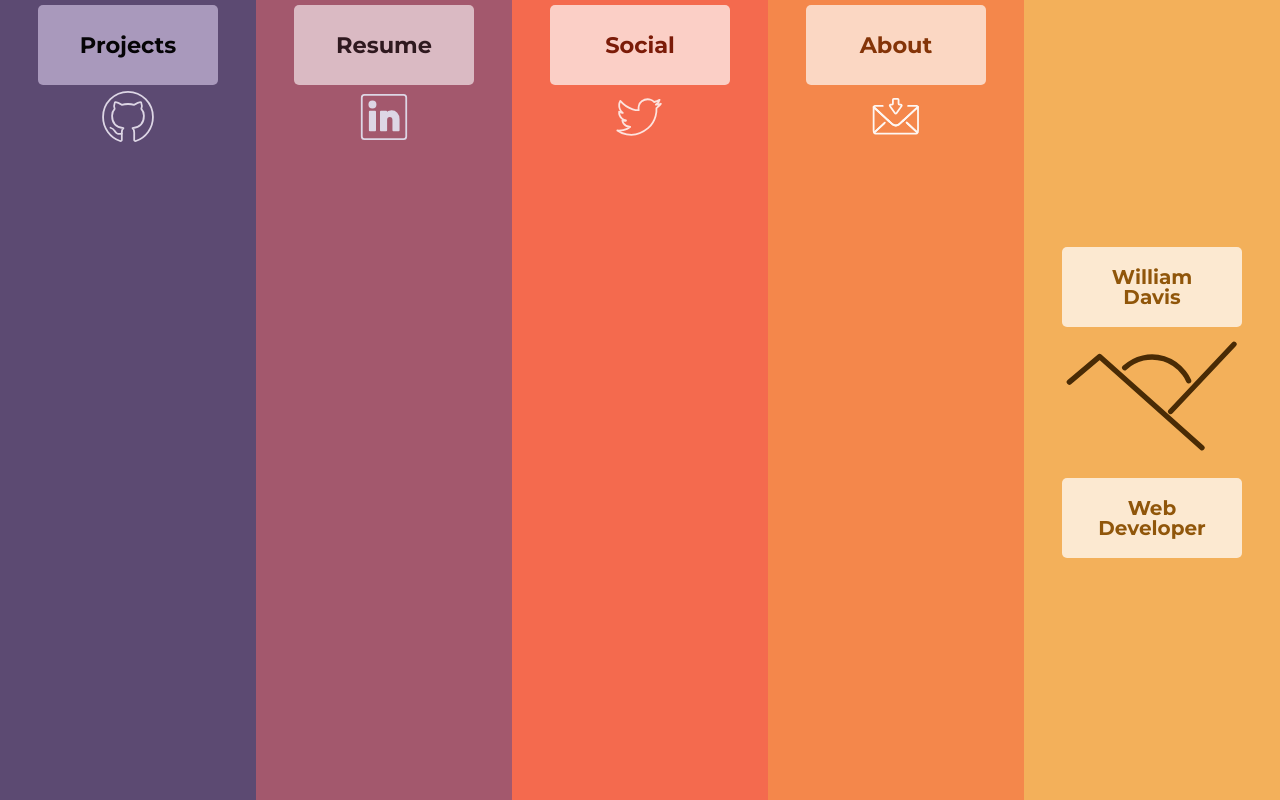
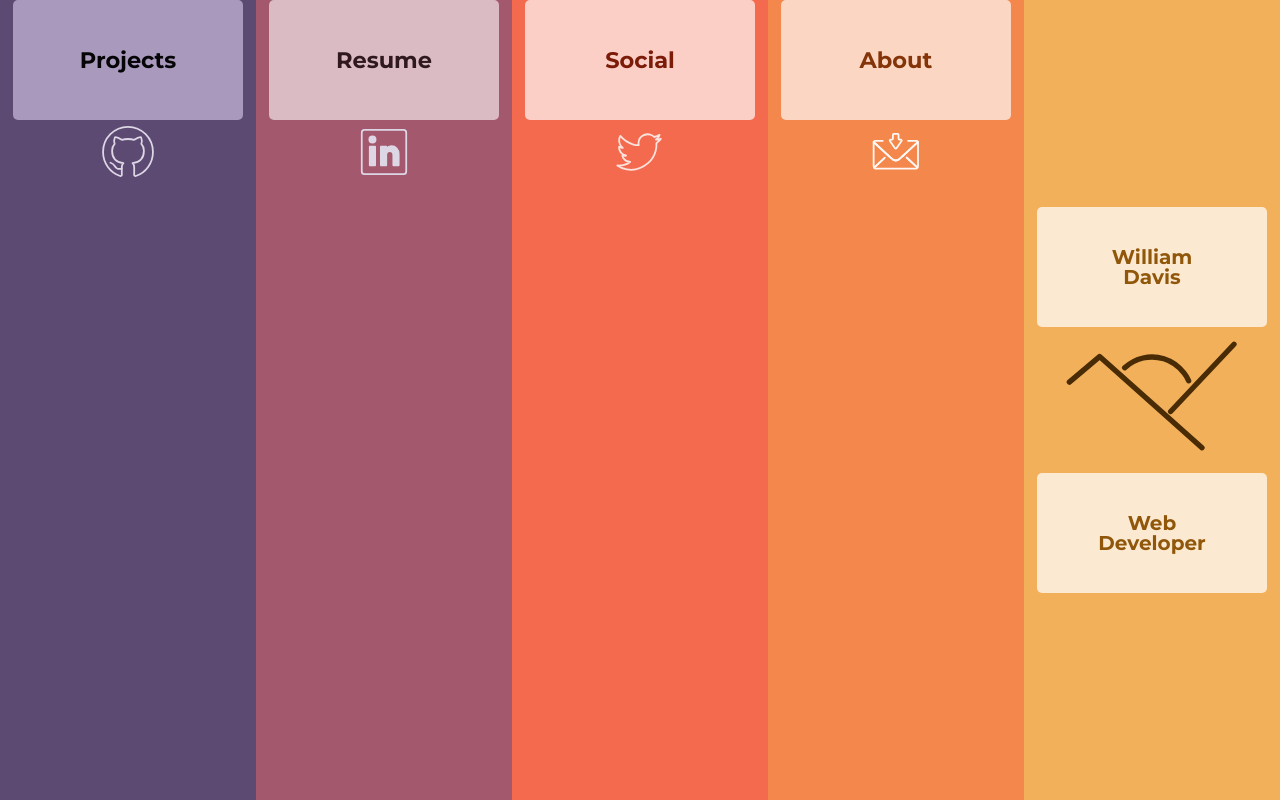
Before and after one commit to dayvista/portfolio-website, a React app: page / in a window 1280 px wide. Built offline with nearby package versions, Linux system fonts and the light colour scheme.

Commit message:
Further progress on responsiveness.

```diff
--- a/src/components/Sections/About.js
+++ b/src/components/Sections/About.js
@@ -1,4 +1,4 @@
-import React from "react";
+import React, { useEffect } from "react";
 import { BrowserRouter as Router, Route, Switch } from "react-router-dom";
 import { Link } from "react-router-dom";
 import { animated, useSpring } from "react-spring";
@@ -6,6 +6,8 @@ import { animated, useSpring } from "react-spring";
 import Icon from "../Icon/IconIndex";
 
 import AboutToggle from "./SectionToggles/AboutToggle";
+
+const AnimatedLink = animated(Link);
 
 const About = ({ index, mobileViewportPortrait, changeIndex, sectionData }) => {
   const sectionSpring = useSpring({
@@ -19,13 +21,40 @@ const About = ({ index, mobileViewportPortrait, changeIndex, sectionData }) => {
   const sectionMobileSpring = useSpring({
     height:
       index === null ? "20%" : index === `${sectionData.name}` ? "80%" : "5%",
+    flexDirection:
+      (index === `${sectionData.name}`) & mobileViewportPortrait
+        ? "column"
+        : "row",
     from: {
       height: "20%",
+      flexDirection: "row",
+    },
+  });
+
+  const linkSpring = useSpring({
+    cursor: index === `${sectionData.name}` ? "default" : "pointer",
+    from: {
+      cursor: "pointer",
+    },
+  });
+
+  const linkMobileSpring = useSpring({
+    opacity: index === `${sectionData.name}` ? 0 : 1,
+    width: index === `${sectionData.name}` ? "0%" : "45%",
+    height: index === `${sectionData.name}` ? "0%" : "60%",
+    from: {
+      opacity: 1,
+      width: "45%",
+      height: "60%",
     },
   });
 
   const textSpring = useSpring({
-    opacity: (index === null) | (index === `${sectionData.name}`) ? 1 : 0,
+    opacity:
+      (index === null) |
+      ((index === `${sectionData.name}`) & !mobileViewportPortrait)
+        ? 1
+        : 0,
     from: {
       opacity: 1,
     },
@@ -33,11 +62,12 @@ const About = ({ index, mobileViewportPortrait, changeIndex, sectionData }) => {
 
   const iconSpring = useSpring({
     width: index === null ? "5vw" : "0vw",
+    height: index === null ? "5%" : "0%",
     opacity: index === null ? 1 : 0,
     pointerEvents: index === null ? "auto" : "none",
-
     from: {
       width: "5vw",
+      height: "5%",
       opacity: 1,
       pointerEvents: "auto",
     },
@@ -53,23 +83,14 @@ const About = ({ index, mobileViewportPortrait, changeIndex, sectionData }) => {
         className={`main-section ${sectionData.name}-section`}
         style={!mobileViewportPortrait ? sectionSpring : sectionMobileSpring}
       >
-        <Link
+        <AnimatedLink
           className={`title-text main-text ${sectionData.name}-title`}
           to="about"
           onClick={handleClick}
-          style={
-            index === `${sectionData.name}`
-              ? {
-                  cursor: "default",
-                  MozBoxShadow: "none",
-                  WebkitBoxShadow: "none",
-                  boxShadow: "none",
-                }
-              : { cursor: "pointer" }
-          }
+          style={!mobileViewportPortrait ? linkSpring : linkMobileSpring}
         >
           <animated.p style={textSpring}>{sectionData.text}</animated.p>
-        </Link>
+        </AnimatedLink>
         <animated.a
           id={`${sectionData.name}-icon`}
           href={`${sectionData.link}`}
@@ -89,7 +110,6 @@ const About = ({ index, mobileViewportPortrait, changeIndex, sectionData }) => {
                 index={index}
                 sectionData={sectionData}
                 mobileViewportPortrait={mobileViewportPortrait}
-                mobileViewportLandscape={mobileViewportLandscape}
               />
             )}
           />
--- a/src/styles/css/App.css
+++ b/src/styles/css/App.css
@@ -132,8 +132,6 @@ html {
 body {
   font-family: "Montserrat", sans-serif;
   color: white;
-  background: #5c4a72;
-  background: linear-gradient(90deg, #5c4a72 0%, #a3586d 25%, #f46a4e 50%, #f4874b 75%, #f3b05a 100%);
 }
 .container {
   display: flex;
@@ -207,7 +205,8 @@ section .title-text {
   cursor: pointer;
   text-decoration: none;
   color: inherit;
-  margin-top: 0.5rem;
+  width: 100%;
+  height: 100%;
   display: flex;
   flex-direction: column;
   justify-content: center;
@@ -216,14 +215,14 @@ section .title-text {
 @media (max-width: 500px) {
   section .title-text {
     width: 60%;
-    height: 60%;
+    height: 45%;
     margin: 0 1rem;
   }
 }
 @media (min-width: 501px) {
   section .title-text {
-    width: 70%;
-    height: 10%;
+    width: 90%;
+    height: 15%;
   }
 }
 section .titles-title {
--- a/src/styles/css/Sections/About.css
+++ b/src/styles/css/Sections/About.css
@@ -1,6 +1,7 @@
 .about-toggle {
   background: #fbd7c3;
   border-radius: 0.5rem;
+  margin-top: 0.75rem;
 }
 #email-svg {
   transition: filter 0.3s, -webkit-filter 0.3s;
--- a/src/styles/less/App.less
+++ b/src/styles/less/App.less
@@ -10,17 +10,6 @@ html {
 body {
   font-family: "Montserrat", sans-serif;
   color: white;
-
-  // background gradient
-  background: rgb(92, 74, 114);
-  background: linear-gradient(
-    90deg,
-    rgba(92, 74, 114, 1) 0%,
-    rgba(163, 88, 109, 1) 25%,
-    rgba(244, 106, 78, 1) 50%,
-    rgba(244, 135, 75, 1) 75%,
-    rgba(243, 176, 90, 1) 100%
-  );
 }
 
 .container {
@@ -101,20 +90,21 @@ section {
     cursor: pointer;
     text-decoration: none;
     color: inherit;
-    margin-top: 0.5rem;
+    width: 100%;
+    height: 100%;
 
     display: flex;
     .flex-attributes(column, center, center);
 
     @media (max-width: 500px) {
       width: 60%;
-      height: 60%;
+      height: 45%;
       margin: 0 1rem;
     }
 
     @media (min-width: 501px) {
-      width: 70%;
-      height: 10%;
+      width: 90%;
+      height: 15%;
     }
   }
 
--- a/src/styles/less/Sections/About.less
+++ b/src/styles/less/Sections/About.less
@@ -5,6 +5,7 @@
 .about-toggle {
   background: lighten(@color-4-orange, 25%);
   border-radius: 0.5rem;
+  margin-top: 0.75rem;
 }
 
 #email-svg {
```
